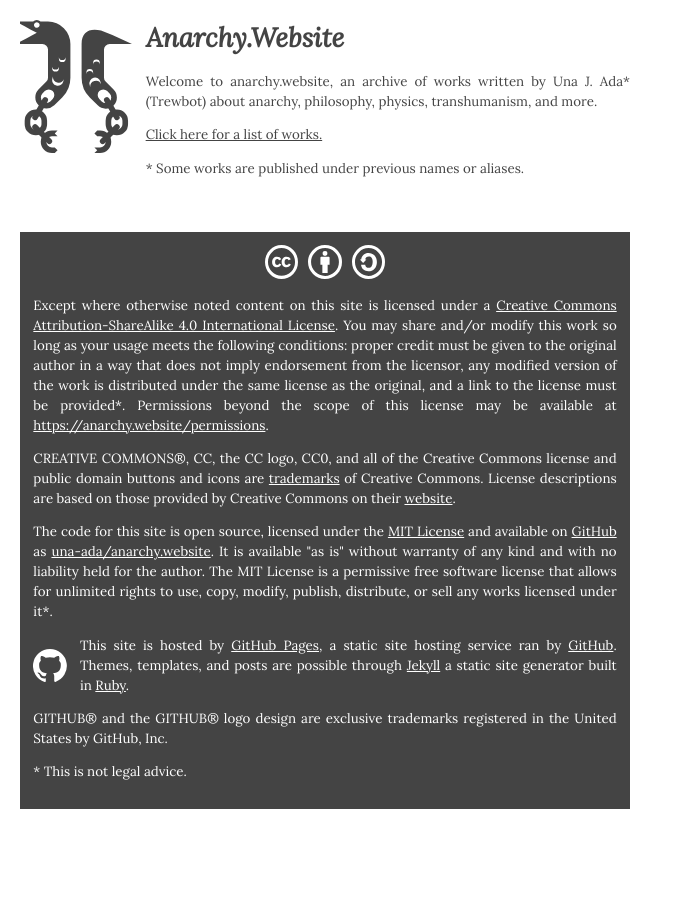
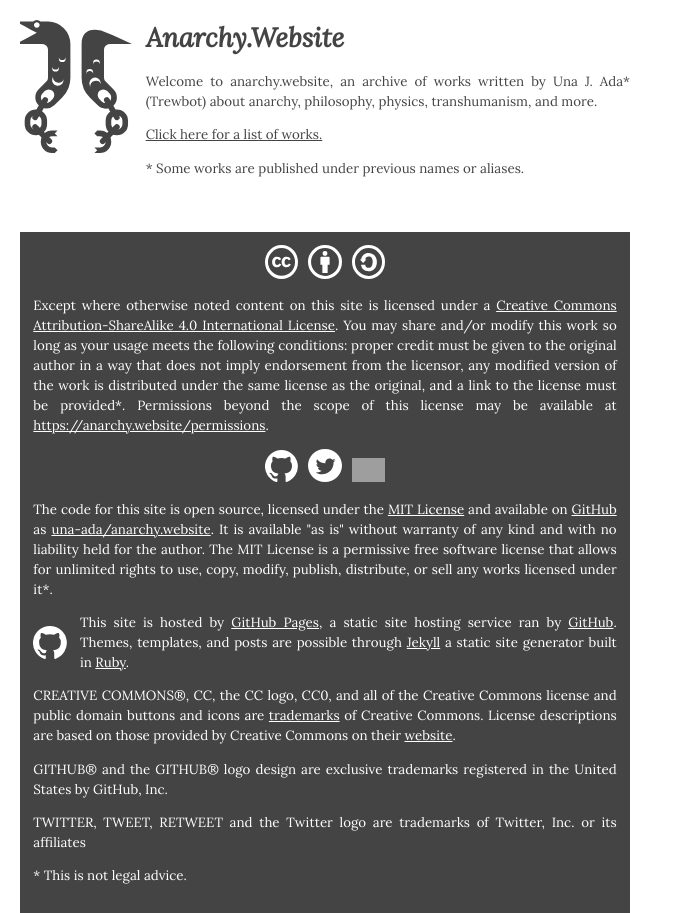
Before and after one commit to una-ada/anarchy.website, a Jekyll site: the page built from README.md, in a window 1280 px wide. Shown: the whole page, without its empty margins (0-673 px from the left). Built offline with Jekyll 4.4.1, drawn with Linux system fonts in a browser that asks for light colours; some web fonts are replaced; our own code applies the rules of GitHub Pages for plain Markdown files; grey boxes are pictures that could not be loaded.

Commit message:
maybe added social icons idk

```diff
--- a/_includes/footer.html
+++ b/_includes/footer.html
@@ -95,14 +95,24 @@
         Permissions beyond the scope of this license may be available at
         <a href="/permissions">{{site.url}}/permissions</a>.
     </p>
-    <p>
-        CREATIVE COMMONS&reg;, CC, the CC logo, CC0, and all of the Creative
-        Commons license and public domain buttons and icons are
-        <a href="https://creativecommons.org/policies">trademarks</a> of
-        Creative Commons. License descriptions are based on those provided by
-        Creative Commons on their
-        <a href="https://creativecommons.org/licenses/">website</a>.
-    </p>
+    <center>
+        {% if site.social.links %}
+            {% for link in site.social.links %}
+                {% if link contains "github.com" %}
+                    <a href="{{link}}"><img src="/assets/img/github.svg"
+                        style="margin:0 0.25rem;width:2.5rem;"></a>
+                {% endif %}
+                {% if link contains "twitter.com" %}
+                    <a href="{{link}}"><img src="/assets/img/twitter.svg"
+                        style="margin:0 0.25rem;width:2.5rem;"></a>
+                {% endif %}
+                {% if link contains "youtube.com" %}
+                    <a href="{{link}}"><img src="/assets/img/youtube.svg"
+                        style="margin:0 0.25rem;width:2.5rem;"></a>
+                {% endif %}
+            {% endfor %}
+        {% endif %}
+    </center>
     <p>
         The code for this site is open source, licensed under the
         <a href="{{ site.github.repository_url }}/blob/master/LICENSE">MIT
@@ -124,8 +134,20 @@
         site generator built in <a href="https://www.ruby-lang.org/">Ruby</a>.
     </p>
     <p>
+        CREATIVE COMMONS&reg;, CC, the CC logo, CC0, and all of the Creative
+        Commons license and public domain buttons and icons are
+        <a href="https://creativecommons.org/policies">trademarks</a> of
+        Creative Commons. License descriptions are based on those provided by
+        Creative Commons on their
+        <a href="https://creativecommons.org/licenses/">website</a>.
+    </p>
+    <p>
         GITHUB&reg; and the GITHUB&reg; logo design are exclusive trademarks
         registered in the United States by GitHub, Inc.
+    </p>
+    <p>
+        TWITTER, TWEET, RETWEET and the Twitter logo are trademarks of Twitter,
+        Inc. or its affiliates
     </p>
     <p>
         * This is not legal advice.
--- a/_includes/head.html
+++ b/_includes/head.html
@@ -15,7 +15,7 @@
 				font: "Latin-Modern",
 				matchFontHeight: true,
 				//scale: 90,
-				blacker: 3,
+				blacker: 0,
 				linebreaks: {automatic: true}
 			}
 		});
```
Also changed, not shown: assets/img/twitter.svg (added).
